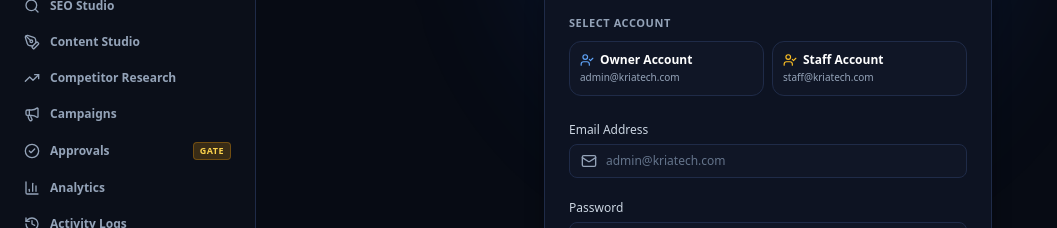
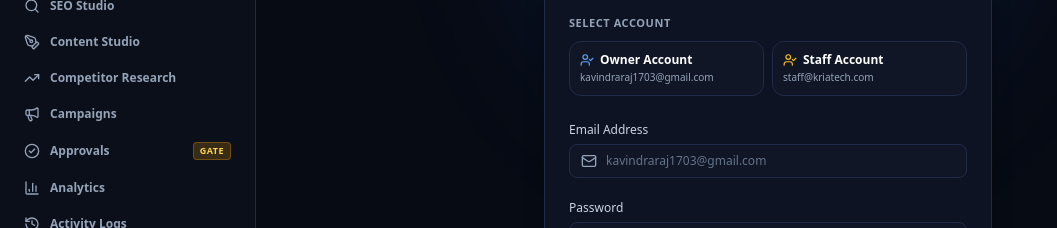
Before and after one commit to Kavindraramdeni/Kria-AI-agent-, a Next.js app: page /login in a window 1280 px wide. Shown: the part 294-522 px from the top of the page, without its empty margins (0-1057 px from the left). Built offline with nearby package versions, Linux system fonts and the light colour scheme; no server answers.

Commit message:
fix(auth): update login preset to kavindraraj1703@gmail.com

```diff
--- a/src/app/login/page.tsx
+++ b/src/app/login/page.tsx
@@ -98,9 +98,9 @@ function LoginForm() {
             <div className="grid grid-cols-2 gap-2">
               <button
                 type="button"
-                onClick={() => handleSelectEmailPreset('admin@kriatech.com')}
+                onClick={() => handleSelectEmailPreset('kavindraraj1703@gmail.com')}
                 className={`p-2.5 rounded-xl border text-left transition-all ${
-                  email === 'admin@kriatech.com'
+                  email === 'kavindraraj1703@gmail.com'
                     ? 'bg-electric/20 border-electric text-white shadow-glow'
                     : 'bg-kria-850 border-kria-border text-slate-400 hover:text-white'
                 }`}
@@ -109,7 +109,7 @@ function LoginForm() {
                   <UserCheck className="h-3.5 w-3.5 text-electric-light" />
                   Owner Account
                 </div>
-                <p className="text-[10px] text-slate-400 mt-0.5">admin@kriatech.com</p>
+                <p className="text-[10px] text-slate-400 mt-0.5">kavindraraj1703@gmail.com</p>
               </button>
 
               <button
@@ -146,7 +146,7 @@ function LoginForm() {
                   required
                   value={email}
                   onChange={(e) => setEmail(e.target.value)}
-                  placeholder="admin@kriatech.com"
+                  placeholder="kavindraraj1703@gmail.com"
                   className="w-full pl-9 pr-4 py-2 rounded-lg bg-kria-850 border border-kria-border text-xs text-white placeholder-slate-500 focus:outline-none focus:border-electric"
                 />
                 <Mail className="h-4 w-4 absolute left-3 top-1/2 -translate-y-1/2 text-slate-400" />
```
